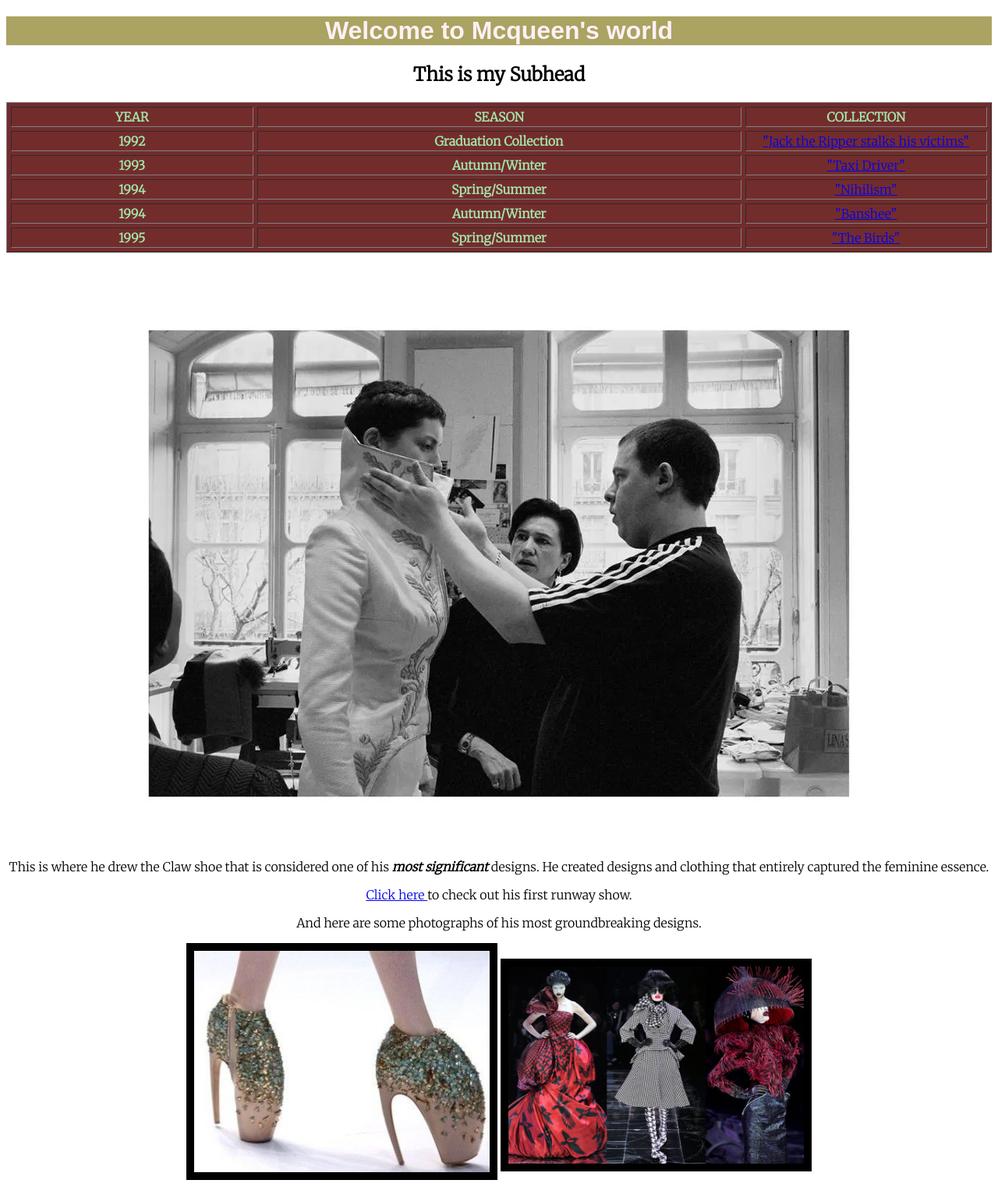
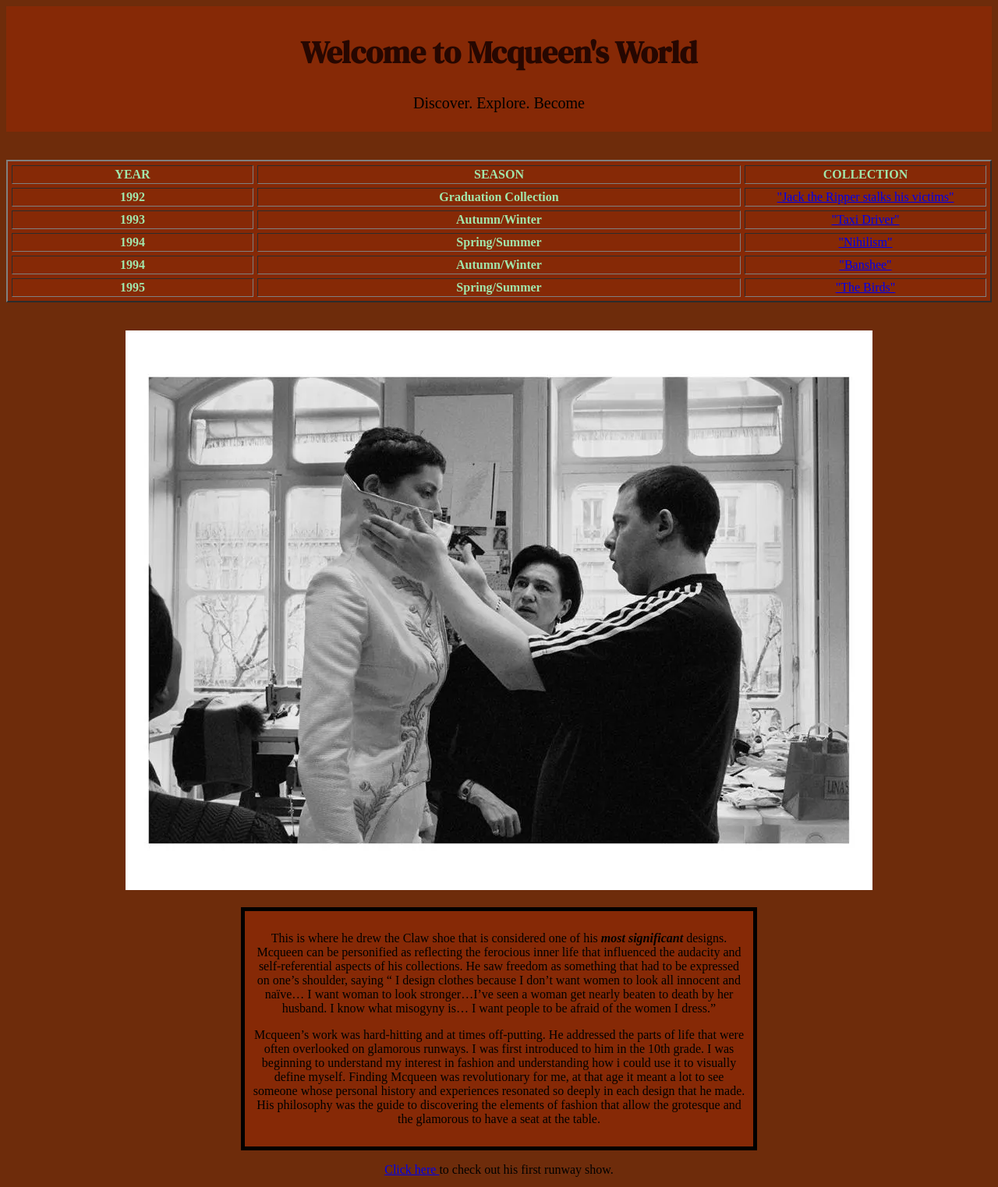
Before and after one commit to pttatsi/repository_J52, a plain HTML site: page Fan_site/index.html in a window 1280 px wide. Shown: the top 1523 px of the page at 78% size. Drawn offline with Linux system fonts and the light colour scheme; a web font is replaced by a local one.

Commit message:
Add files via upload

```diff
--- a/Fan_site/css/style.css
+++ b/Fan_site/css/style.css
@@ -1,22 +1,62 @@
 /* This is a CSS COMMENT*/
 
 body {
-  background-color:#ffffff;
+  background-color:#6e2c0b;
   font-family: 'Merriweather', serif;
   text-align: center;
 
 }
 
-h1{font-family: 'Protest Strike', sans-serif;
+h1{
+  font-family: "DM Serif Display", serif;
+  font-weight: 500%;
+  font-style: normal;
+  color:#260701;
 }
 
-.headerbox{
-  background-color: #ABA361;
+
+.headbox{
+  background-color: #6e2c0b;
+  width: 100%;
+  height: 100%;
+  padding: 20px;
+  float: center;
+  color:#b4c187;
 }
 
-table{background-color: #732c2c;
+.header {
+  padding: 5px;
+  text-align: center;
+  background: #862906;
+  color: black;
+  font-size: 20px;
+}
 
+table{
+  background-color: #862906;
+  margins:0 300px 0 300px;
+  text-align: center;
 }
 
 td{color: #a1e5ab;
 }
+
+h2{
+  color:#B0A1BA;
+  margin: 20px 0 25px 20px;
+  text-align: center;
+  font-size: 300%;
+  border-radius:1px;
+}
+
+.body{
+  width:100%;
+}
+
+.paragraph{
+  width:50%;
+  margin:auto;
+  border: 5px solid;
+  padding: 10px;
+  background-color:#862906;
+}
--- a/Fan_site/index.html
+++ b/Fan_site/index.html
@@ -4,9 +4,9 @@
 
 <head>
   <meta charset="utf-8">
-  <title>My Runway obsession</title>
+  <title>My Runway Obsession</title>
   <meta name="description" content="This is the description that search engines will display. Aim for 145-155 characters.">
-  <meta name="author" content="Insert the content author or owner name here">
+  <meta name="author" content="Princess Tatsi">
 
   <!-- Link to your JS file -->
   <script src="scripts/script.js"></script>
@@ -16,25 +16,29 @@
 
   <link rel="preconnect" href="https://fonts.googleapis.com">
 <link rel="preconnect" href="https://fonts.gstatic.com" crossorigin>
-<link href="https://fonts.googleapis.com/css2?family=Merriweather:wght@300&family=Protest+Strike&display=swap" rel="stylesheet">
+<link href="https://fonts.googleapis.com/css2?family=DM+Serif+Display&display=swap" rel="stylesheet">
 
 </head>
 
 
 <body
+
     margin: 50px;
 
     font-family: Times New Roman;
     color: white;
     font-size: 14px;>
-<div class="headerbox">
-<h1 style="color:lavenderblush;">Welcome to Mcqueen's world</h1>
-</div>
-<h2>This is my Subhead</h2>
+<div class="body">
 
 
+<div class="header">
+  <h1>Welcome to Mcqueen's World</h1>
+  <p>Discover. Explore. Become</p>
+</div>
+
+<br><br>
 <table class="table"
-width="100%" border="1" cellspacing="5" cellpadding="2">
+width="100%" border="2" cellspacing="5" cellpadding="2">
 <tr>
 <td width="25%"><strong>YEAR</strong></td>
 <td width="50%"><strong>SEASON</strong></td>
@@ -82,9 +86,11 @@ width="100%" border="1" cellspacing="5" cellpadding="2">
 
 
 <img src="images/mcqueenatwork.webp" border="0" alt="Mcqueen | At work" title="Mcqueen | At work">
-
-<P>This is where he drew the Claw shoe that is considered one of his<strong><em> most significant</em></strong> designs. He created designs and clothing that entirely captured the feminine essence.</P>
-
+<br> <br>
+<div class="paragraph">
+<P>This is where he drew the Claw shoe that is considered one of his<strong><em> most significant</em></strong> designs. Mcqueen can be personified as reflecting the ferocious inner life that influenced the audacity and self-referential aspects of his collections. He saw freedom as something that had to be expressed on one’s shoulder, saying “ I design clothes because I don’t want women to look all innocent and naïve… I want woman to look stronger…I’ve seen a woman get nearly beaten to death by her husband. I know what misogyny is… I want people to be afraid of the women I dress.”</P>
+<p> Mcqueen’s work was hard-hitting and at times off-putting. He addressed the parts of life that were often overlooked on glamorous runways. I was first introduced to him in the 10th grade. I was beginning to understand my interest in fashion and understanding how i could use it to visually define myself. Finding Mcqueen was revolutionary for me, at that age it meant a lot to see someone whose personal history and experiences resonated so deeply in each design that he made. His philosophy was the guide to discovering the elements of fashion that allow the grotesque and the glamorous to have a seat at the table.</p>
+</div>
 <p><a href="https://artsandculture.google.com/asset/alexander-mcqueen-spring-summer-1994-nihilism-alexander-mcqueen/0wGF-eIL-RPWdQ?hl=en" target="_blank">Click here </a>to check out his first runway show.</p>
 
 <p>And here are some photographs of his most groundbreaking designs.</p>
@@ -102,7 +108,7 @@ width="100%" border="1" cellspacing="5" cellpadding="2">
 
 <p>Check out <a href="videos.html">video highlights</a></p>
 
-
+</div>
 
 </body>
 
```
